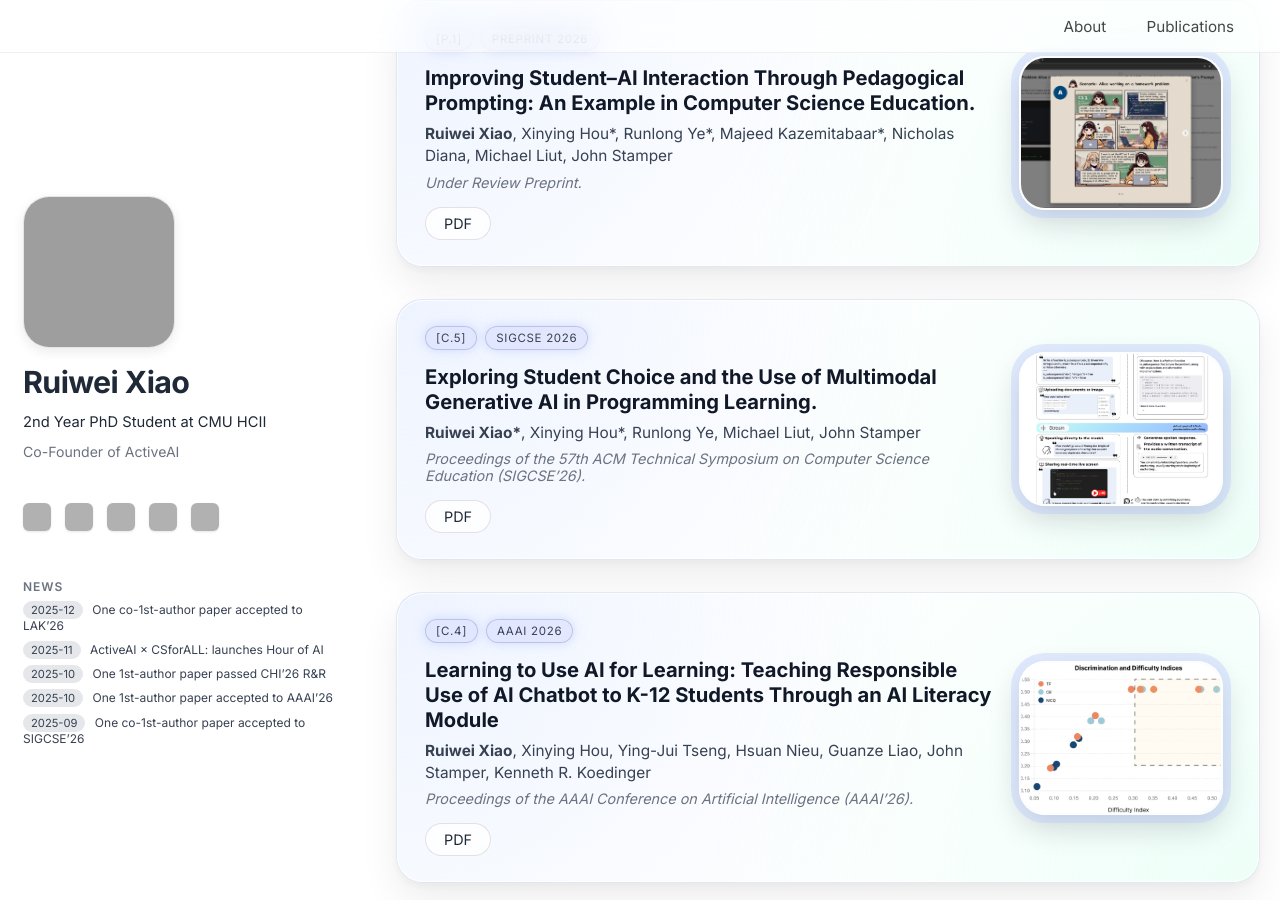
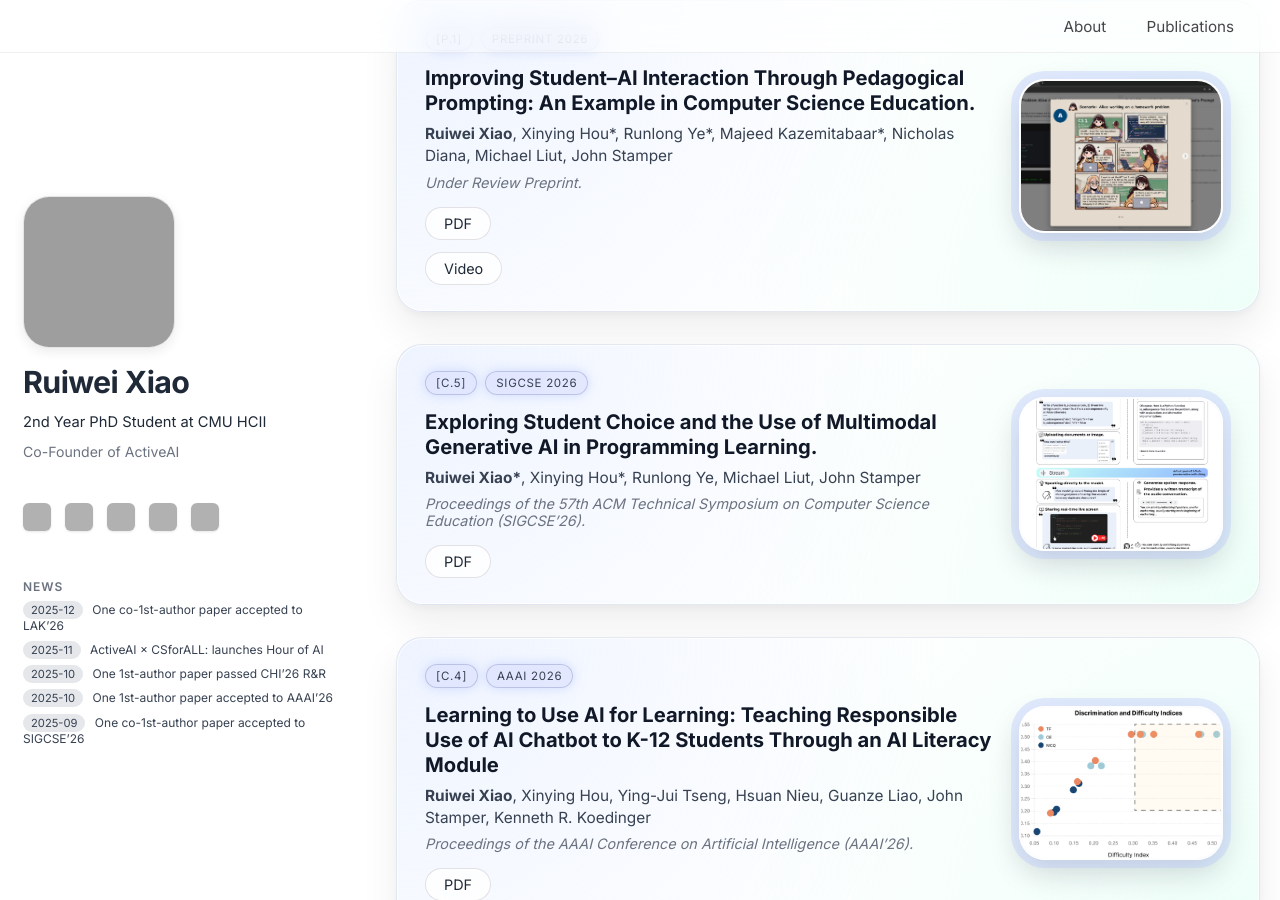
Before and after one commit to ruiwei-xiao/ruiwei-xiao.github.io, a Jekyll site: the page built from publications.md, in a window 1280 px wide and 900 px high, scrolled down 788 px. Built offline with Jekyll 4.4.1, drawn with Linux system fonts in a browser that asks for light colours; grey boxes are pictures that could not be loaded.

Commit message:
Update publications.md

```diff
--- a/publications.md
+++ b/publications.md
@@ -72,6 +72,9 @@ permalink: /publications/
     </div>
     <div class="pub-buttons">
       <a href="https://arxiv.org/abs/2506.19107" target="_blank">PDF</a>
+    </div>
+    <div class="pub-buttons">
+      <a href="https://youtu.be/utXIUhBMDuU?si=nUs1quICSyDb9Xgo" target="_blank">Video</a>
     </div>
   </div>
   <div class="pub-right">
```
Also changed, not shown: other parts of publications.md (+1 -3 lines).
